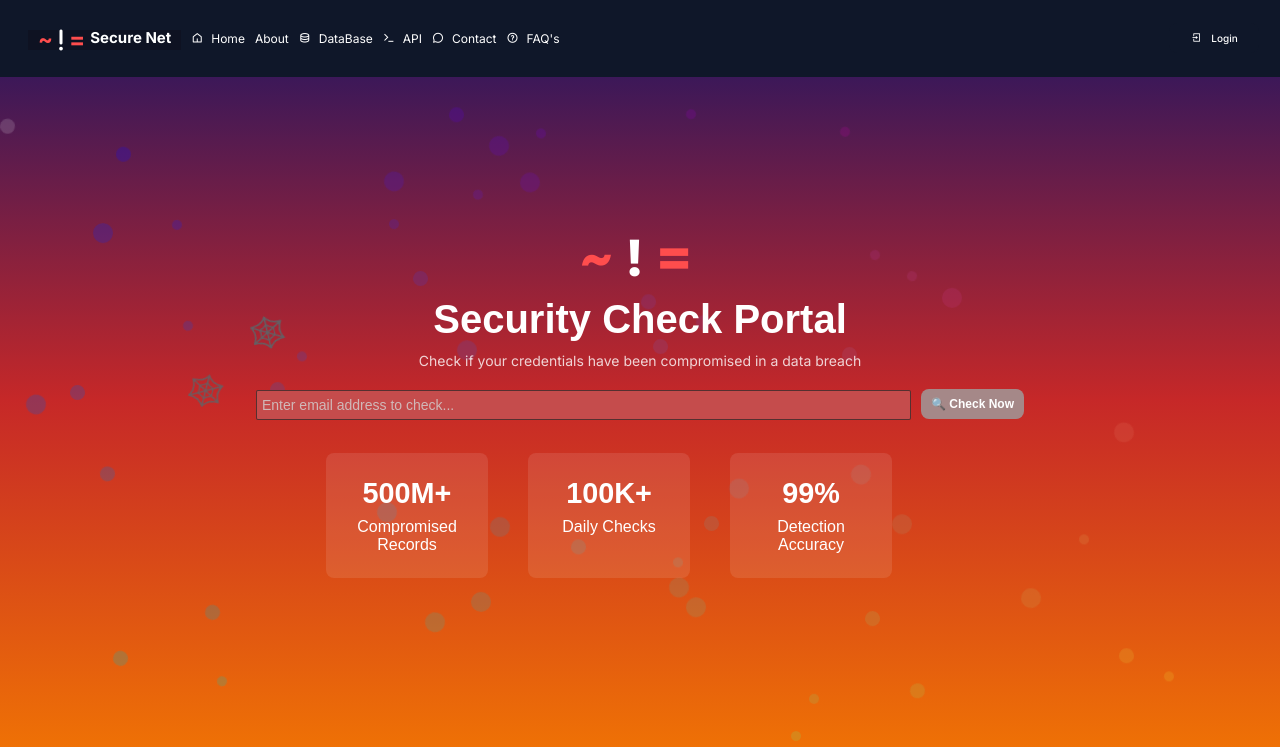
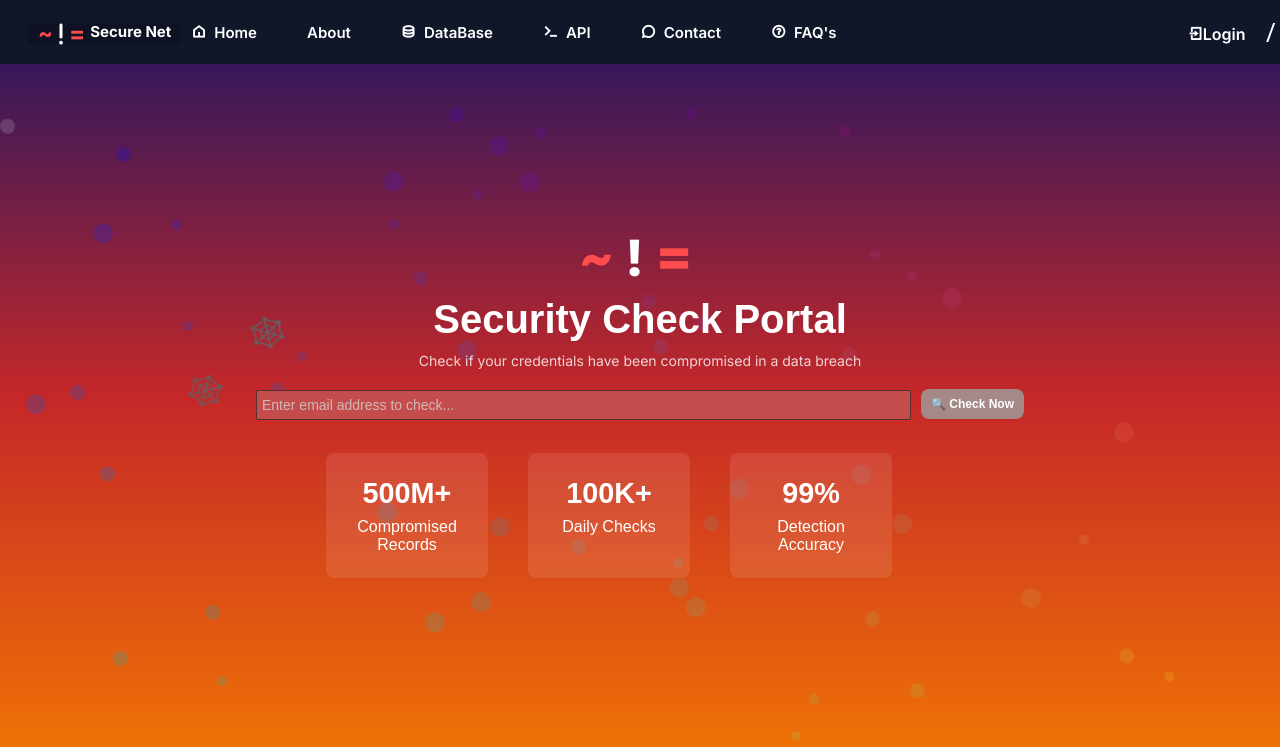
Before and after one commit to 0x03a/Data-Breach-Checker, a plain HTML site: page dataBase_Page_Data/homePage/home.html in a window 1280 px wide. Shown: the top 747 px of the page. Drawn offline with nearby package versions, Linux system fonts and the light colour scheme.

Commit message:
updation in Home page

```diff
--- a/index.html
+++ b/dataBase_Page_Data/homePage/home.html
@@ -5,7 +5,7 @@
     <meta name="viewport" content="width=device-width, initial-scale=1.0">
     <title> Data Breach Checker</title>
  <!-- Link style-->
- <link rel="stylesheet" href="style.css" />
+ <link rel="stylesheet" href="../style.css" />
 
  <!-- Remix Icon -->
  <link rel="stylesheet" href="https://cdnjs.cloudflare.com/ajax/libs/remixicon/4.2.0/remixicon.css" />
@@ -45,9 +45,11 @@
             <li class="Btn-Nav">
                 <button class="btn1"><i class="ri-login-box-line"></i> Login</button>
             </li>
+            <li class="divider">/</li> <!-- Slash separator -->
             <li class="Btn-Nav2">
                 <button class="btn2"><i class="ri-user-add-line"></i> Sign Up</button>
             </li>
+
         </ul>
 
 
@@ -109,6 +111,6 @@
     </footer>
 
 
-    <script src="script.js"></script>
+    <script src="../script.js"></script>
 </body>
 </html>
--- a/style.css
+++ b/dataBase_Page_Data/style.css
@@ -72,7 +72,7 @@ nav{
     display: flex;
     justify-content: space-between;
     align-items: center;
-    padding: 3% 10%;
+    padding: 2.5% 10%;
     background-color:var(--nav-color);
     color:white;
     z-index: 999 !important;
@@ -141,11 +141,14 @@ ul {
 
     display: flex;
     align-items: center;
-    padding-right: 200px;
+
+
+
 
 }
 
 ul li {
+
     list-style: none;
     margin-left: 10px; /* Remove spacing that pushes tabs */
     margin-right: 0px; /* Optional: Add right spacing instead */
@@ -153,10 +156,10 @@ ul li {
 
 ul li a {
     cursor: pointer;
-
+     margin-right: 40px;
     transition: .3s;
-    font-size: 12px;
-    font-weight: 400;
+    font-size: 15px;
+    font-weight: 600;
     font-family: var(--inter);
     color: #fff;
     display: flex;
@@ -197,38 +200,50 @@ ul li a:hover{
     display: flex;
     justify-content: center;
     align-items: center;
+    font-size: medium;
     font-family: var(--poppins);
 
-    gap:10px;
 
 }
 
 
 
-.btn2{
-    margin-left: 20px;
-    background-color:#ff4d4d;
+.btn2 {
+    background-color:#da1919;/*Dark Gray */
+    margin-left: 0px; /* Reduce margin to bring it closer */
     width: 90px;
     height: 30px;
     border: none;
     border-radius: 8px;
     font-family: var(--inter);
-    font-weight: 500;
+    font-weight: 600;
     margin-top: 5px;
-
+    margin-right: 100px; /* Reduce margin-right for fine-tuning */
+    font-weight: 600;
 }
 
-
+.divider {
+    font-size: 30px; /* Adjust size */
+    font-weight: bold;
+   margin-left: 20px;
+    color: white; /* Adjust color */
+    display: flex;
+    align-items: center; /* Align with buttons */
+}
 
 .btn1{
+
     background-color:var(--nav-color);
-    width: 90px;
+    width: 60px;
     height: 30px;
     border: none;
     border-radius: 8px;
     font-family: var(--inter);
-    font-weight: 500;
-    margin-left: 600px;
+    font-weight: 600;
+    margin-left: 300px;
+    margin-top: 4px;
+
+
 
 
 }
@@ -238,24 +253,26 @@ ul li a:hover{
 
 .btn2 i{
 
-    font-size: 10px;
+    font-size: 15px;
+
 }
 
 .btn1 i{
 
-    font-size: 10px;
+    font-size: 15px;
 }
 
 
 .btn2:hover {
-    background-color:#d32f2f;  /* Deep Red  */
-    color: #ffffff;             /* White */
 
+    color:#ffffff;
+    background-color:#ff4d4d;/*Dark Gray */
 }
 
 .btn1:hover {
-    color:#ff4d4d;  /* Dark Navy */
-    background-color:#545455;/*Dark Gray */
+
+    color:#ffffff;
+    background-color:#ff4d4d;/*Dark Gray */
 }
 
 /* searchbar  */
```
Also changed, not shown: dataBase_Page_Data/FAQ/FAQ's.html (added), dataBase_Page_Data/api/api.html (added), dataBase_Page_Data/contact/contact.html (added), dataBase_Page_Data/dataBase/database.html (added), dataBase_Page_Data/homePage/login.html (added), dataBase_Page_Data/homePage/signUp.html (added), dataBase_Page_Data/script.js (renamed from script.js).
